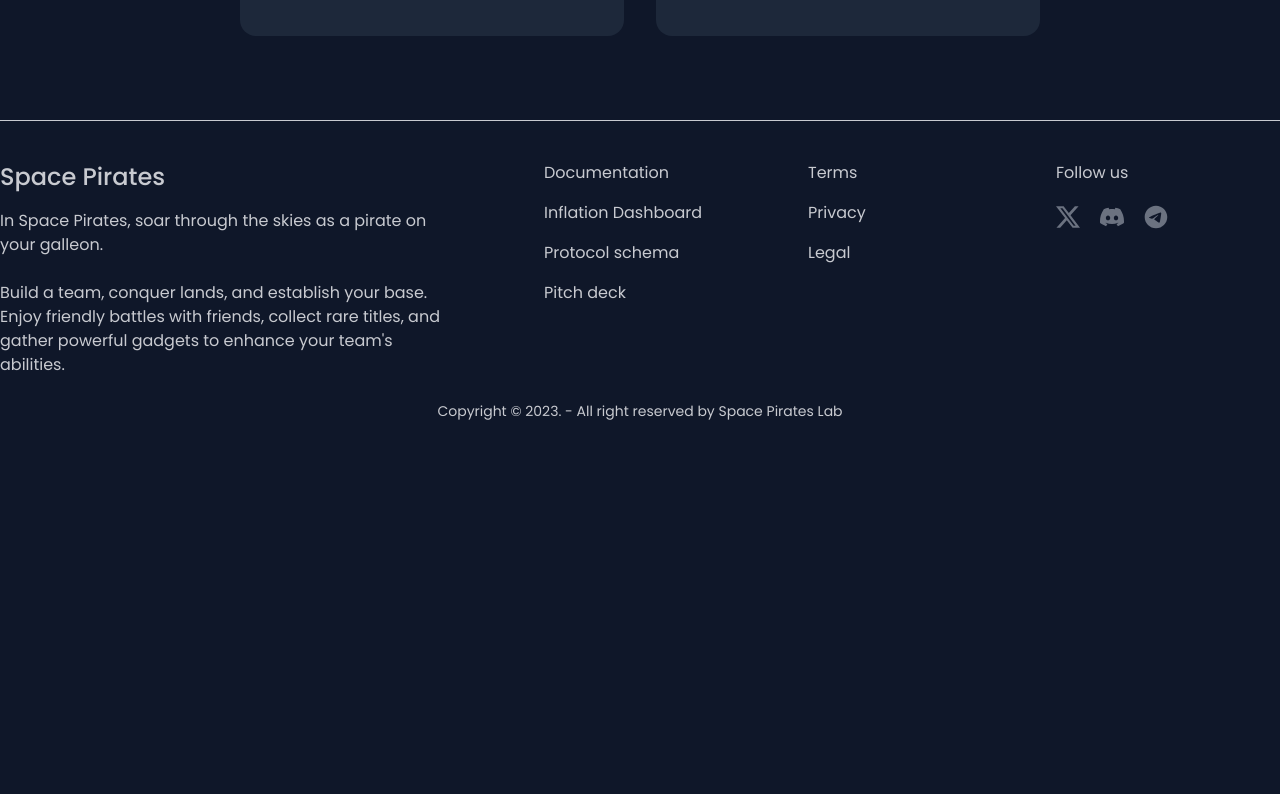
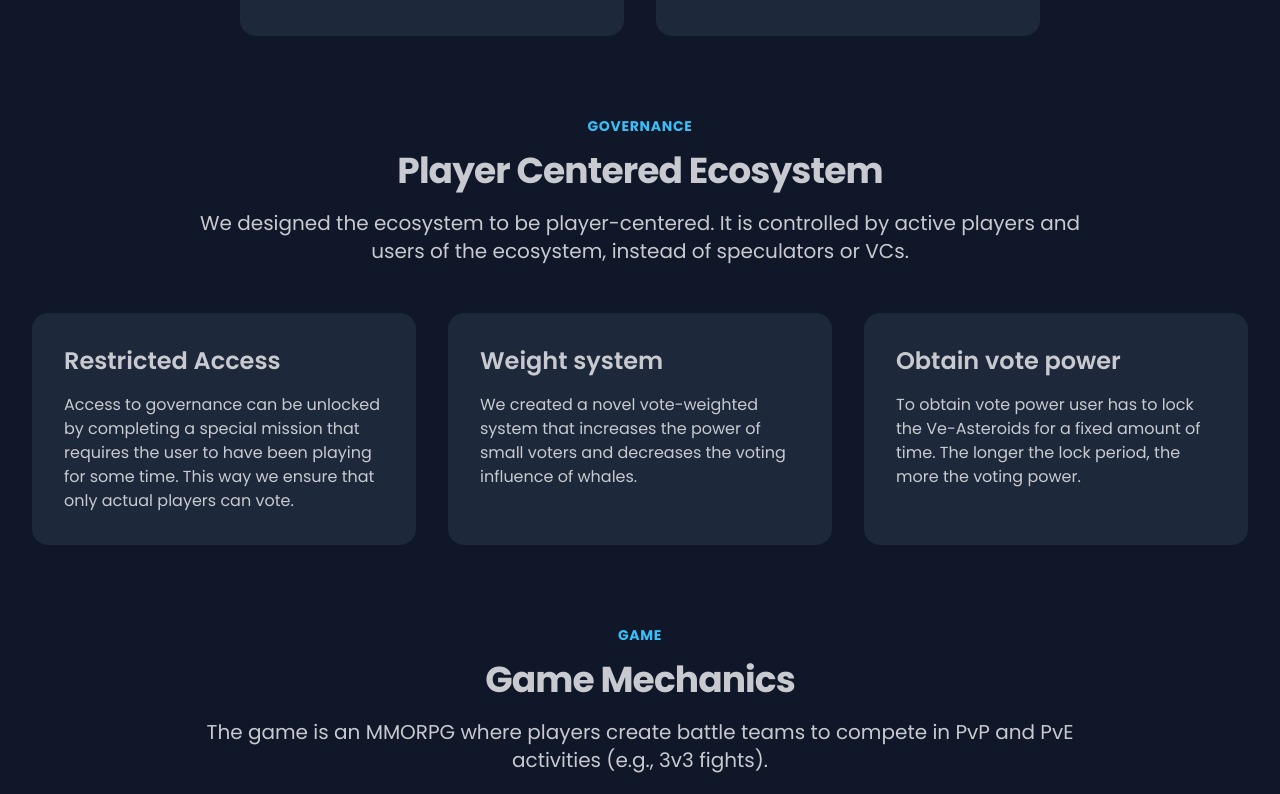
Before and after one commit to Gr3it/space-pirates-frontend, a Next.js app: page / in a window 1280 px wide. Shown: the part 2426-3220 px from the top of the page. Before the commit the page ends 2871 px from the top, so only its background shows below. Built offline with nearby package versions, Linux system fonts and the light colour scheme.

Commit message:
feat: finished landing page

```diff
--- a/app/page.tsx
+++ b/app/page.tsx
@@ -59,6 +59,25 @@ const questContent = [
   },
 ];
 
+const governanceContent = [
+  {
+    title: "Restricted Access",
+    description:
+      "Access to governance can be unlocked by completing a special mission that requires the user to have been playing for some time. This way we ensure that only actual players can vote.",
+  },
+
+  {
+    title: "Weight system",
+    description:
+      "We created a novel vote-weighted system that increases the power of small voters and decreases the voting influence of whales.",
+  },
+  {
+    title: "Obtain vote power",
+    description:
+      "To obtain vote power user has to lock the Ve-Asteroids for a fixed amount of time. The longer the lock period, the more the voting power.",
+  },
+];
+
 export default function Home() {
   return (
     <>
@@ -106,6 +125,32 @@ export default function Home() {
           />
         ))}
       </div>
+      <SectionTitle pretitle="Governance" title="Player Centered Ecosystem">
+        We designed the ecosystem to be player-centered. It is controlled by
+        active players and users of the ecosystem, instead of speculators or
+        VCs.
+      </SectionTitle>
+      <div className="mt-8 mb-16 flex gap-8 items-stretch flex-wrap container justify-center">
+        {governanceContent.map((item) => (
+          <Cards
+            title={item.title}
+            description={item.description}
+            key={item.title}
+          />
+        ))}
+      </div>
+      <SectionTitle pretitle="Game" title="Game Mechanics">
+        The game is an MMORPG where players create battle teams to compete in
+        PvP and PvE activities (e.g., 3v3 fights).
+        <br />
+        <br />
+        Players should create their team considering NFTs and gadgets synergies.
+        <br />
+        <br />
+        Players can take a break from the game and dedicate their time to
+        adorning their galleons and lands using the decorations obtained in the
+        mentioned activities.
+      </SectionTitle>
       <Footer />
     </>
   );
```
